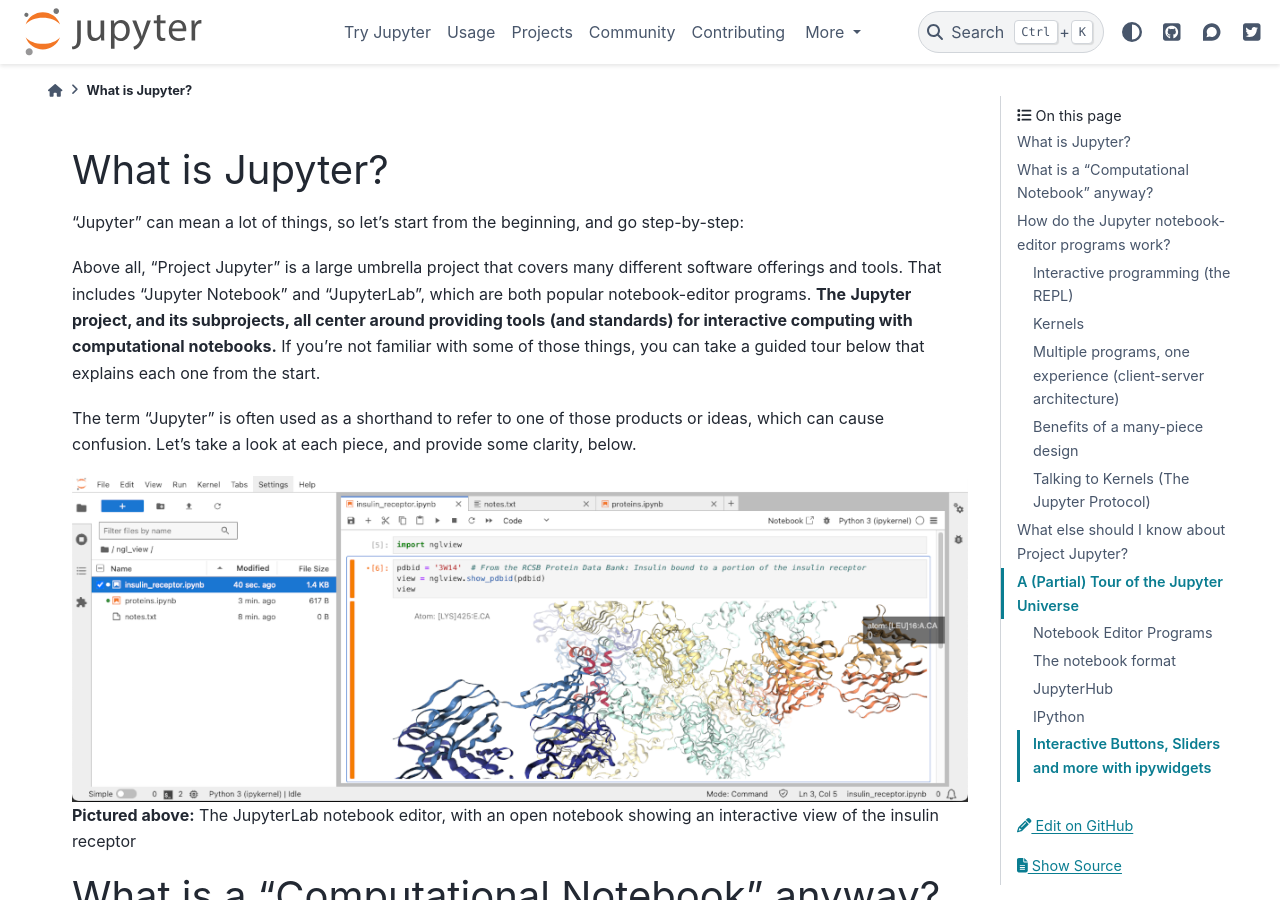
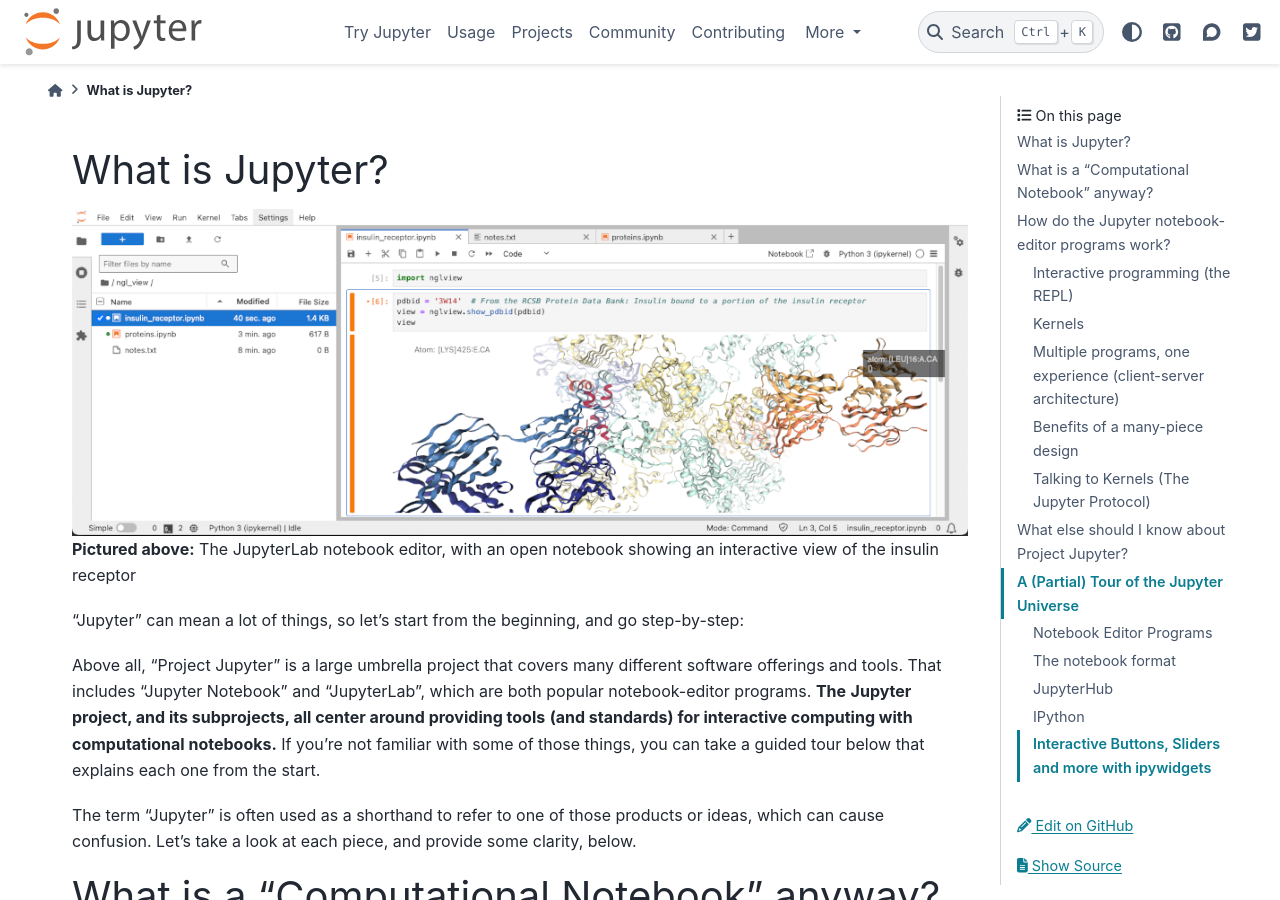
Before and after one commit to jupyter/jupyter, a Sphinx documentation site: the page built from docs/source/what_is_jupyter.md, in a window 1280 px wide and 900 px high. Built offline with Sphinx 7.4.7 and the PyData theme 0.15.4, drawn with Linux system fonts in a browser that asks for light colours; pages that are not in the unit, such as notebooks, are missing from menus; some of the changed lines change nothing that is shown.

Commit message:
Move image.

```diff
--- a/docs/source/what_is_jupyter.md
+++ b/docs/source/what_is_jupyter.md
@@ -1,4 +1,8 @@
 # What is Jupyter?
+
+![The JupyterLab notebook editor, with an open notebook showing an interactive view of the insulin receptor](_static/_images/notebook_insulin_small.png)
+**Pictured above:** The JupyterLab notebook editor, with an open notebook
+showing an interactive view of the insulin receptor
 
 "Jupyter" can mean a lot of things, so let's start from the beginning, and
 go step-by-step:
@@ -14,10 +18,6 @@
 The term "Jupyter" is often used as a shorthand to refer to one of those
 products or ideas, which can cause confusion. Let's take a look at each piece,
 and provide some clarity, below.
-
-![The JupyterLab notebook editor, with an open notebook showing an interactive view of the insulin receptor](_static/_images/notebook_insulin_small.png)
-**Pictured above:** The JupyterLab notebook editor, with an open notebook
-showing an interactive view of the insulin receptor
 
 # What is a "Computational Notebook" anyway?
 
```
